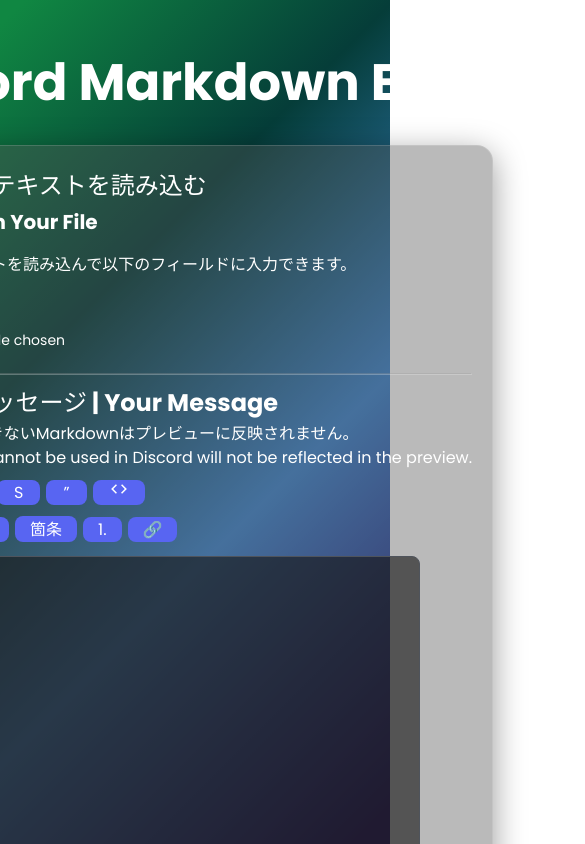
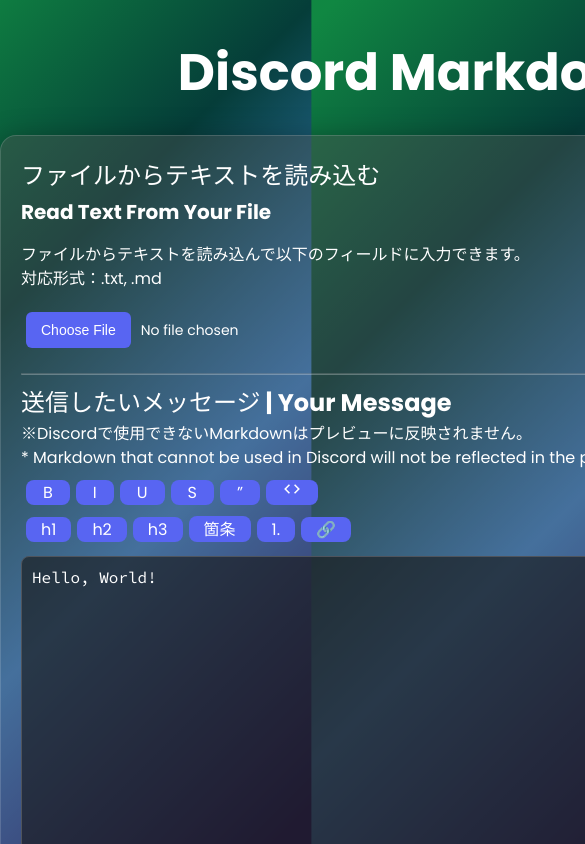
Before and after one commit to zibasan/discord-markdown-editor, a React (Vite) app: page / in a window 390 px wide. Shown: the top 844 px of the page, 585 px wide, since content can reach past the window. Built offline with nearby package versions, Linux system fonts and the light colour scheme.

Commit message:
improvement CSS

```diff
--- a/index.html
+++ b/index.html
@@ -3,7 +3,7 @@
 
 <head>
   <meta charset="UTF-8" />
-  <link rel="icon" type="image/svg+xml" href="/vite.svg" />
+  <link rel="icon" type="image/svg+xml" href="./public/logo.svg" />
   <meta name="viewport" content="width=device-width, initial-scale=1.0" />
   <title>Discord-Markdown-Editor</title>
 </head>
--- a/src/styles/discord.css
+++ b/src/styles/discord.css
@@ -4,6 +4,25 @@
 /* ---------------------------
    ルート / ベーススタイル
    --------------------------- */
+
+* {
+    /* すべての要素に適用するのが一般的 */
+    box-sizing: border-box;
+}
+
+html,
+body,
+#root {
+    /* 適切な最上位コンテナにも */
+    margin: 0;
+    padding: 0;
+    min-width: 120vh;
+    min-height: 100vh;
+    margin-bottom: 20px;
+    max-height: 100%;
+    /* 画面の高さ全体を最低限の高さとする */
+}
+
 #root {
     max-width: 1500px;
     position: relative;
@@ -11,7 +30,6 @@
 }
 
 body {
-    padding: 20px;
     overflow: auto;
     position: relative;
     font-family: 'Poppins', 'Yu Gothic UI', 'メイリオ', Meiryo,
@@ -24,6 +42,8 @@
     background-attachment: fixed;
     display: block;
 }
+
+
 
 /* ---------------------------
    背景グラデーションアニメーション
@@ -80,7 +100,7 @@
 
 /* --- テキストエリア (.editor) --- */
 .editor {
-    width: 550px;
+    width: 450px;
     height: 440px;
     padding: 10px;
     font-size: 16px;
@@ -105,7 +125,7 @@
    プレビュー (.preview)
    --------------------------- */
 .preview {
-    width: 650px;
+    width: 450px;
     height: 500px;
     margin-top: 20px;
     padding: 16px 20px;
@@ -225,10 +245,53 @@
    レイアウトコンテナ
    --------------------------- */
 
+/* 画面幅が1200px以下の時に適用されるスタイル */
 @media (max-width: 1200px) {
+    /* .container の設定は既に1200px以下で縦並びになっているため、ここでは主に幅の調整を行います */
+
     .container {
         flex-direction: column;
-        /* 横 → 縦 */
+        align-items: center;
+    }
+
+    .editor {
+        width: 700px;
+        /* エディタの幅を画面いっぱいに */
+        height: 300px;
+        /* 必要に応じて高さを調整 */
+    }
+
+    .preview {
+        width: 700px;
+        /* プレビューの幅を画面いっぱいに */
+        height: 400px;
+        margin-top: 10px;
+        /* 上部のマージンを調整 */
+    }
+
+    .left,
+    .right {
+        width: 100%;
+        /* 左右のコンテナの幅を画面いっぱいに */
+        box-sizing: border-box;
+        /* paddingやborderをwidthに含める */
+        flex: none;
+        /* Flexboxの比率指定を解除 */
+    }
+
+    body {
+        padding: 10px;
+        /* 画面全体の余白を減らす */
+    }
+
+    /* ファイル入力欄のボタンなどを縦に並べる、または幅を調整 */
+    .file-input {
+        flex-direction: column;
+        align-items: flex-start;
+    }
+
+    ::file-selector-button {
+        margin-bottom: 10px;
     }
 }
 
@@ -255,7 +318,7 @@
 }
 
 .right {
-    padding: 1px 23px 35px 22px;
+    padding: 1px 23px 20px 22px;
     /* padding-top, left, right, bottom */
 }
 
```
Also changed, not shown: public/logo.svg (added).
